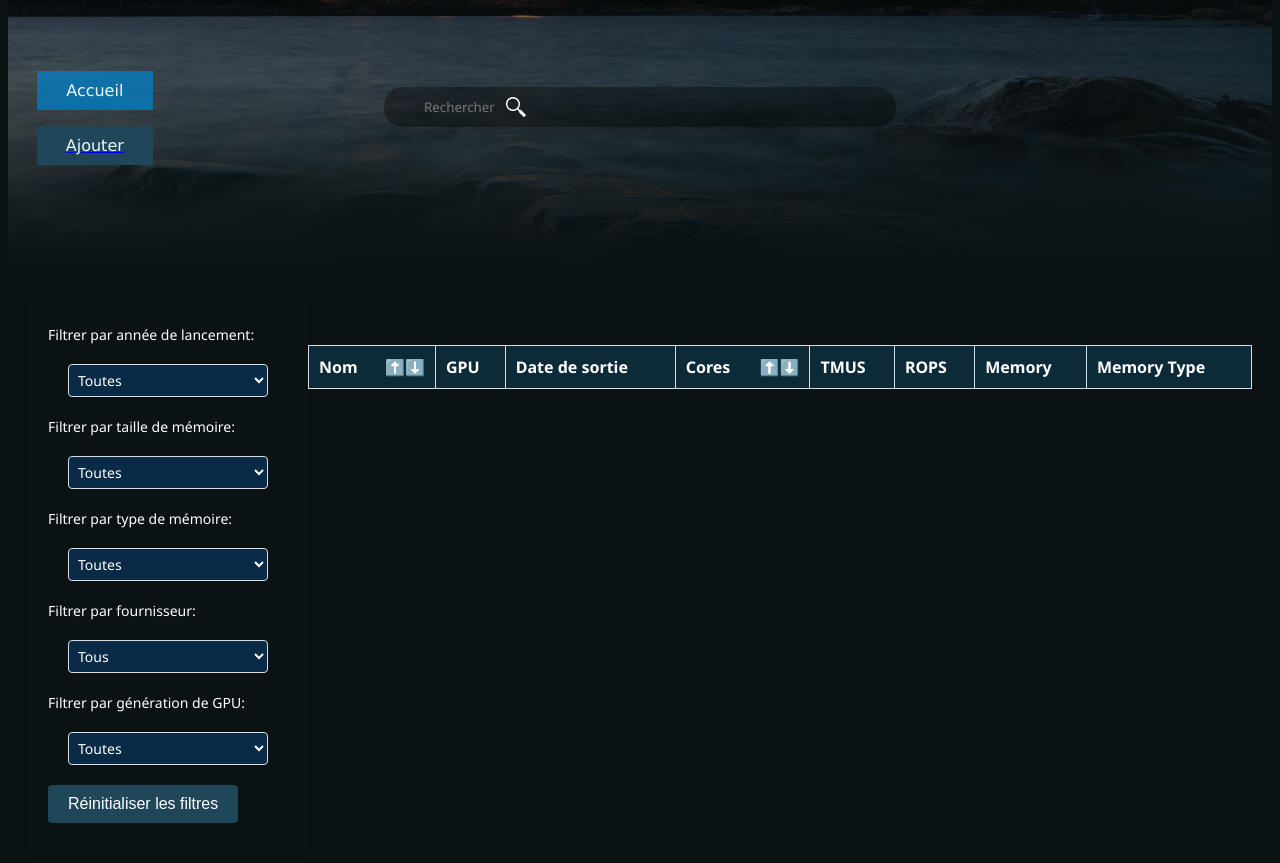
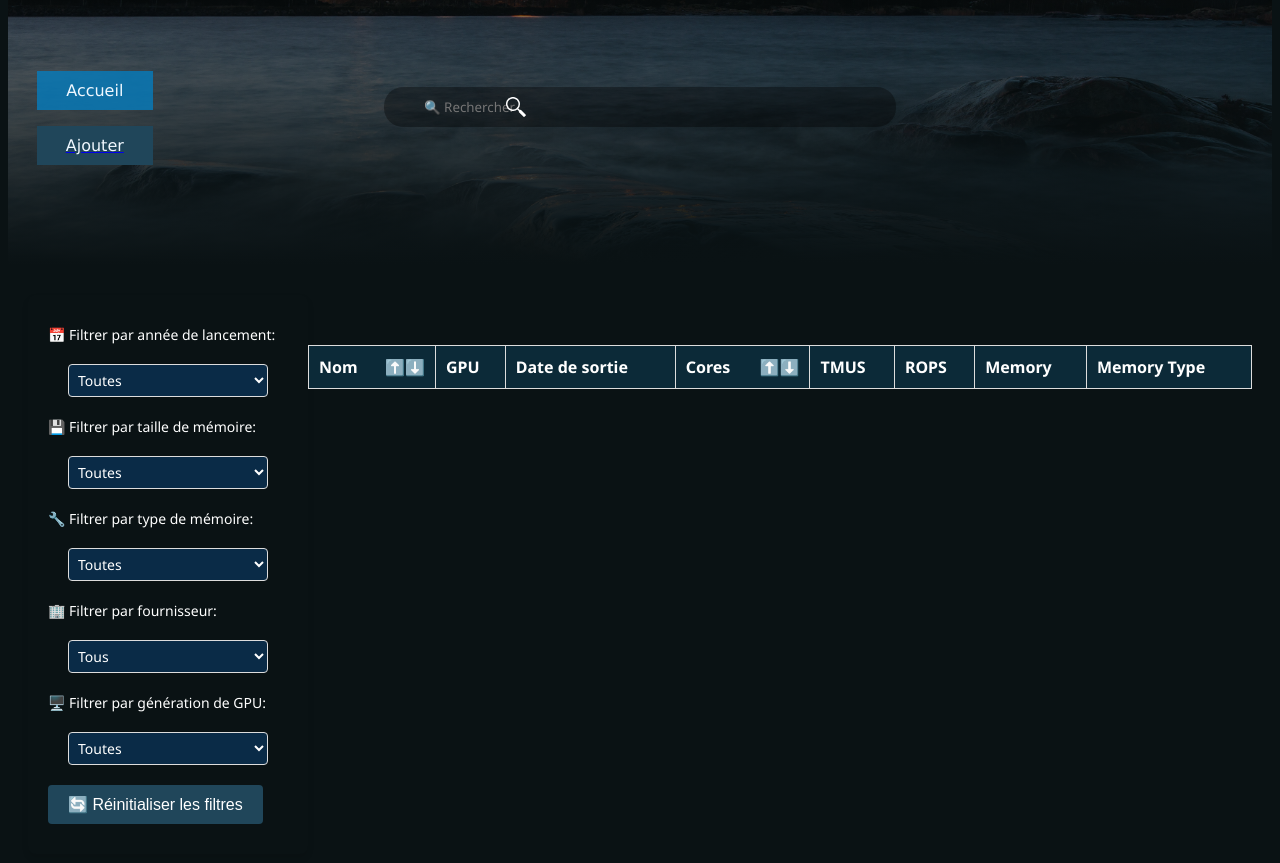
Before and after one commit to Wintlink/Site-web-CG-Top, a plain HTML site: page accueil.html in a window 1280 px wide. Shown: the part 233-1096 px from the top of the page. Drawn offline with Linux system fonts and the light colour scheme; no server answers.

Commit message:
icones et émojis

```diff
--- a/accueil.html
+++ b/accueil.html
@@ -21,10 +21,10 @@
         <div class="filters">
             <div>
                 <img src="search.svg" id="mg" />
-                <input placeholder="Rechercher" id="search" type="search" />
+                <input placeholder="🔍 Rechercher" id="search" type="search" />
             </div>
             <div>
-                <label for="yearFilter">Filtrer par année de lancement:</label>
+                <label for="yearFilter">📅 Filtrer par année de lancement:</label>
                 <select id="yearFilter" class="dropdown">
                     <option value="all">Toutes</option>
                     <!-- Generate options for years 2000 to 2025 -->
@@ -36,7 +36,7 @@
                 </select>
             </div>
             <div>
-                <label for="memoryFilter">Filtrer par taille de mémoire:</label>
+                <label for="memoryFilter">💾 Filtrer par taille de mémoire:</label>
                 <select id="memoryFilter" class="dropdown">
                     <option value="all">Toutes</option>
                     <option value="512">Moins de 512MB</option>
@@ -50,7 +50,7 @@
                 </select>
             </div>
             <div>
-                <label for="memoryTypeFilter">Filtrer par type de mémoire:</label>
+                <label for="memoryTypeFilter">🔧 Filtrer par type de mémoire:</label>
                 <select id="memoryTypeFilter" class="dropdown">
                     <option value="all">Toutes</option>
                     <option value="gddr">GDDR</option>
@@ -63,7 +63,7 @@
                 </select>
             </div>
             <div>
-                <label for="vendorFilter">Filtrer par fournisseur:</label>
+                <label for="vendorFilter">🏢 Filtrer par fournisseur:</label>
                 <select id="vendorFilter" class="dropdown">
                     <option value="all">Tous</option>
                     <option value="amd">AMD</option>
@@ -74,7 +74,7 @@
                 </select>
             </div>
             <div>
-                <label for="gpuGenerationFilter">Filtrer par génération de GPU:</label>
+                <label for="gpuGenerationFilter">🖥️ Filtrer par génération de GPU:</label>
                 <select id="gpuGenerationFilter" class="dropdown">
                     <option value="all">Toutes</option>
                     <option value="RTX 50">RTX 50</option>
@@ -90,7 +90,7 @@
                 </select>
             </div>
             <div>
-                <button id="resetFilters" class="styled-button">Réinitialiser les filtres</button>
+                <button id="resetFilters" class="styled-button">🔄 Réinitialiser les filtres</button>
             </div>
         </div>
         <div class="table-container">
@@ -135,7 +135,7 @@
                 <a>Accueil</a>
             </li>
         </ul>
-        <a href="./services.html"><li class="tile">Ajouter</li></a>
+        <a href="./ajout.html"><li class="tile">Ajouter</li></a>
 
     </nav>
 
@@ -167,8 +167,8 @@
                 const searchMatch = filters.search === "" || item.Model.toLowerCase().includes(filters.search.toLowerCase()) ||
                     item["Code name"].toLowerCase().includes(filters.search.toLowerCase()) ||
                     item.Cores.toLowerCase().includes(filters.search.toLowerCase()) ||
-                    item.TMUS.toLowerCase().includes(filters.search.toLowerCase()) ||
-                    item.ROPS.toLowerCase().includes(filters.search.to.lowerCase()) ||
+                    item.TMUS.toLowerCase().includes(filters.search.to.lowerCase()) ||
+                    item.ROPS.to.lowerCase().includes(filters.search.to.lowerCase()) ||
                     item["Memory Size"].toString().to.lowerCase().includes(filters.search.to.lowerCase()) ||
                     item["Memory Bus type"].to.lowerCase().includes(filters.search.to.lowerCase());
                 return yearMatch && memoryMatch && memoryTypeMatch && vendorMatch && generationMatch && searchMatch;
--- a/detail.js
+++ b/detail.js
@@ -1,3 +1,5 @@
+
+
 class ajax {
     constructor(url, method, options) {
         this.url = url;
```
Also changed, not shown: detail.html (+2 -2 lines).
